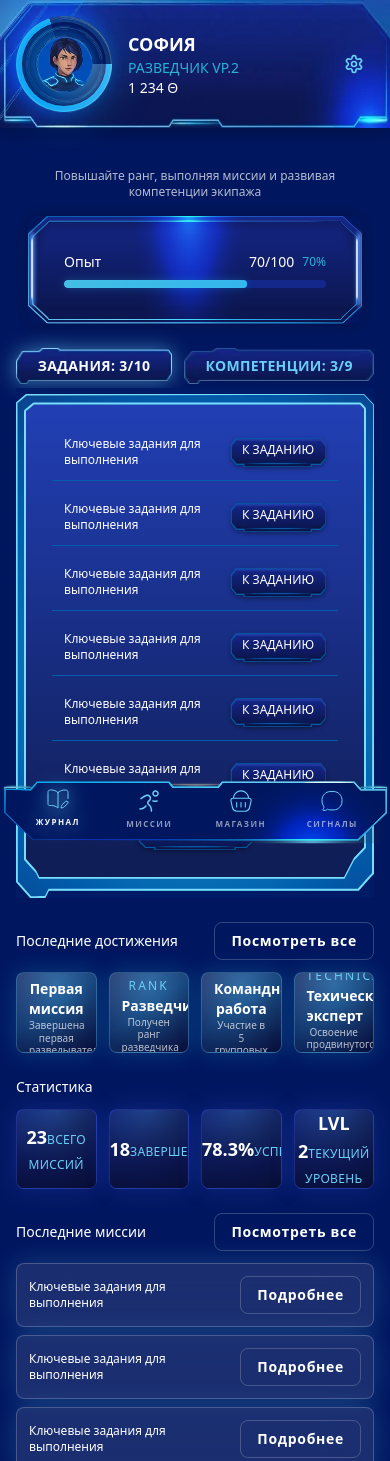
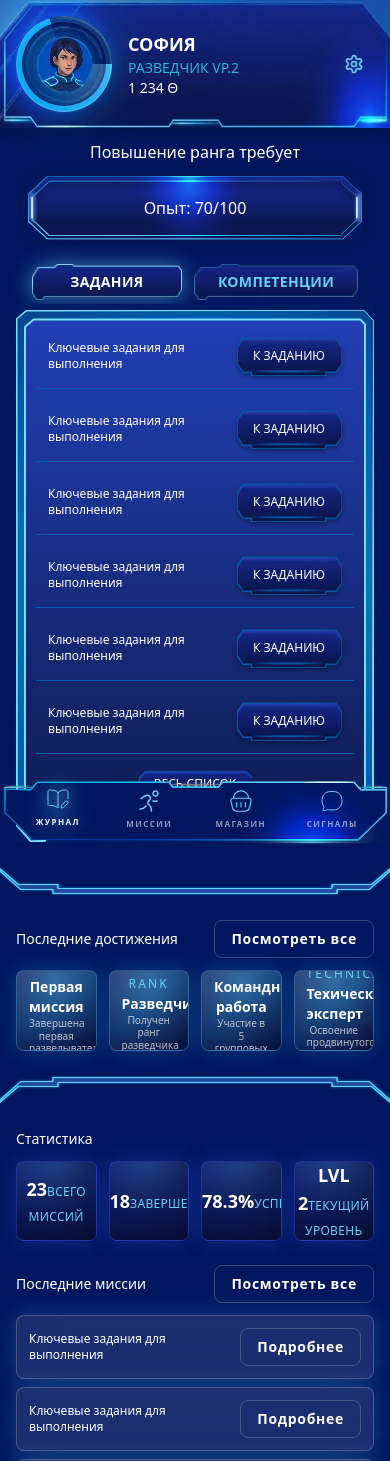
Before and after one commit to kalininDanil17Y/alabuga-hackathon, a React (Vite) app: page /dashboard in a window 390 px wide. Shown: the top 1461 px of the page. Built offline with nearby package versions, Linux system fonts and the light colour scheme.

Commit message:
Обновил/добавил: - блок опыта - кнопки заданий - custom svg horizontal-rule

```diff
--- a/package.json
+++ b/package.json
@@ -91,6 +91,7 @@
     "typescript": "^5.5.3",
     "vaul": "^0.9.3",
     "vite": "^6.2.2",
+    "vite-plugin-svgr": "^4.5.0",
     "vitest": "^3.1.4"
   }
 }
--- /dev/null
+++ b/src/components/ui/custom/horizontal-rule.module.css
@@ -0,0 +1,9 @@
+.root {}
+
+.divider {
+    width: 100%;
+}
+
+.verticalMirror  {
+    transform: rotate(180deg);
+}
--- /dev/null
+++ b/src/components/ui/custom/horizontal-rule.tsx
@@ -0,0 +1,23 @@
+import clsx from "clsx";
+import styles from "./horizontal-rule.module.css";
+import React from "react";
+import Divider from "@/images/ui/horizontal-rule/custom_horizontal_rule.svg?react";
+
+interface HorizontalRuleProps extends React.HTMLAttributes<HTMLDivElement> {
+    paddingX?: string;
+    mirrored?: boolean;
+}
+
+export function HorizontalRule({ className, style, paddingX = "0px", mirrored }: HorizontalRuleProps) {
+    const dynamicStyle: React.CSSProperties = {
+        width: `calc(100% + (${paddingX} * 2))`,
+        marginLeft: `calc(-1 * ${paddingX})`,
+        ...style,
+    };
+
+    return (
+        <div className={clsx(styles.root, className)} style={dynamicStyle} data-mirrored={mirrored ? "true" : "false"}>
+            <Divider className={clsx(styles.divider, mirrored && styles.verticalMirror)} />
+        </div>
+    );
+}
--- a/src/pages/dashboard/home/DashboardHome.module.css
+++ b/src/pages/dashboard/home/DashboardHome.module.css
@@ -32,6 +32,8 @@
     border-image-source: url('/src/images/experience-card-bg.svg');
     border-image-slice: 10 fill;
     border-image-repeat: stretch;
+    padding: 0;
+    text-align: center;
 }
 
 .competency-item {
@@ -58,10 +60,10 @@
     background-position: center;
     border: none;
     border-radius: 4px;
-    min-width: 76px;
-    height: 30px;
+    min-width: 106px;
+    height: 40px;
     white-space: nowrap;
-    padding: 4px 12px 8px;
+    padding: 4px 12px 4px;
     filter: drop-shadow(0 2px 2px rgba(0, 0, 0, 0.35));
 }
 
--- a/src/pages/dashboard/home/index.tsx
+++ b/src/pages/dashboard/home/index.tsx
@@ -2,12 +2,12 @@ import { useEffect, useMemo, useState } from "react";
 import { useNavigate } from "react-router-dom";
 import clsx from "clsx";
 import { SpaceButton } from "@/components/ui/custom/space-button";
-import { SpaceProgress } from "@/components/ui/custom/space-progress";
 import { SpaceCard } from "@/components/ui/custom/space-card";
 import { TexturePanel } from "@/components/ui/custom/texture-panel";
 import { cn } from "@/lib/utils";
 import { useDashboardStore } from "@/store/dashboardStore";
 import styles from "./DashboardHome.module.css";
+import {HorizontalRule} from "@/components/ui/custom/horizontal-rule.tsx";
 
 const missionFocusMap: Record<string, { missionId: string; competencyId?: string }> = {
     mission_001: {
@@ -63,17 +63,11 @@ const DashboardHome = () => {
     }, [fetchDashboard]);
 
     const missionProgressLabel = useMemo(() => {
-        if (!user) {
-            return "Задания";
-        }
-        return `Задания: ${user.tasks.completed}/${user.tasks.total}`;
+        return `Задания`;
     }, [user]);
 
     const competencyProgressLabel = useMemo(() => {
-        if (!user) {
-            return "Компетенции";
-        }
-        return `Компетенции: ${user.competencies.completed}/${user.competencies.total}`;
+        return `Компетенции`;
     }, [user]);
 
     const missionItems = useMemo(() => missions, [missions]);
@@ -157,20 +151,17 @@ const DashboardHome = () => {
 
     return (
         <div className="space-y-6">
-            <div className="px-0 pt-3 pb-0">
-                <p className="text-white/70 text-xs leading-4 text-center mt-3 mb-4">
-                    Повышайте ранг, выполняя миссии и развивая компетенции экипажа
+            <div className="px-0 pb-0">
+                <p className="text-white/100 text-base leading-4 text-center mb-4">
+                    Повышение ранга требует
                 </p>
 
                 <SpaceCard className={clsx(styles["experience-card"], "p-4 mx-3 mb-3 border-0 shadow-none")}
                 >
-                    <SpaceProgress
-                        value={user.experience.current}
-                        max={user.experience.max}
-                        label="Опыт"
-                        showValues
-                        showPercentage
-                    />
+
+                    <span>Опыт: </span>
+                    <span>{user.experience.current}/{user.experience.max}</span>
+
                 </SpaceCard>
             </div>
 
@@ -202,7 +193,7 @@ const DashboardHome = () => {
                     })}
                 </div>
                 {activeTab === "missions" ? (
-                    <TexturePanel contentClassName="p-4">
+                    <TexturePanel contentClassName="p-0 pb-3">
                         <div className="space-y-2">
                             {missionItems.map((mission) => (
                                 <div key={mission.id} className={styles["mission-item"]}>
@@ -310,6 +301,8 @@ const DashboardHome = () => {
                 )}
             </div>
 
+            <HorizontalRule paddingX="1rem"/>
+
             <div>
                 <div className="flex justify-between items-center mb-3">
                     <h3 className="text-white text-sm font-medium">Последние достижения</h3>
@@ -340,6 +333,8 @@ const DashboardHome = () => {
                     ))}
                 </div>
             </div>
+
+            <HorizontalRule paddingX="1rem" mirrored={true}/>
 
             <div>
                 <div className="flex justify-between items-center mb-3">
--- a/src/vite-env.d.ts
+++ b/src/vite-env.d.ts
@@ -3,7 +3,11 @@ declare module '*.webp' {
     export default src
 }
 
-declare module '*.svg' {
-    const src: string
-    export default src
+declare module "*.svg" {
+    import * as React from "react";
+    export const ReactComponent: React.FunctionComponent<
+        React.SVGProps<SVGSVGElement> & { title?: string }
+    >;
+    const src: string;
+    export default src;
 }
--- a/tsconfig.json
+++ b/tsconfig.json
@@ -26,7 +26,8 @@
     "baseUrl": ".",
     "paths": {
       "@/*": ["./src/*"],
-    }
+    },
+    "types": ["vite-plugin-svgr/client"]
   },
   "include": [
     "src/**/*",
--- a/vite.config.ts
+++ b/vite.config.ts
@@ -1,5 +1,6 @@
 import { defineConfig } from "vite";
 import react from "@vitejs/plugin-react-swc";
+import svgr from "vite-plugin-svgr";
 import path from "path";
 
 export default defineConfig(({ }) => ({
@@ -16,7 +17,7 @@ export default defineConfig(({ }) => ({
     build: {
         outDir: "dist/",
     },
-    plugins: [react()],
+    plugins: [react(), svgr()],
     resolve: {
         alias: {
             "@": path.resolve(__dirname, "./src"),
```
Also changed, not shown: src/pages/dashboard/home/style.css (deleted, +0 -132 lines), src/images/ui/horizontal-rule/custom_horizontal_rule.svg (added), 1 other file (tests, documents, lock files or other folders).
